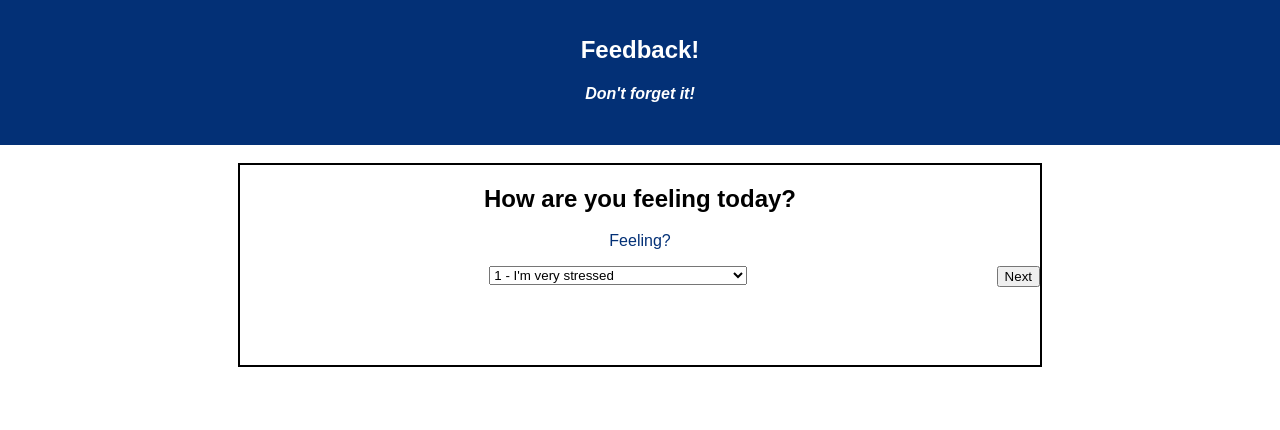
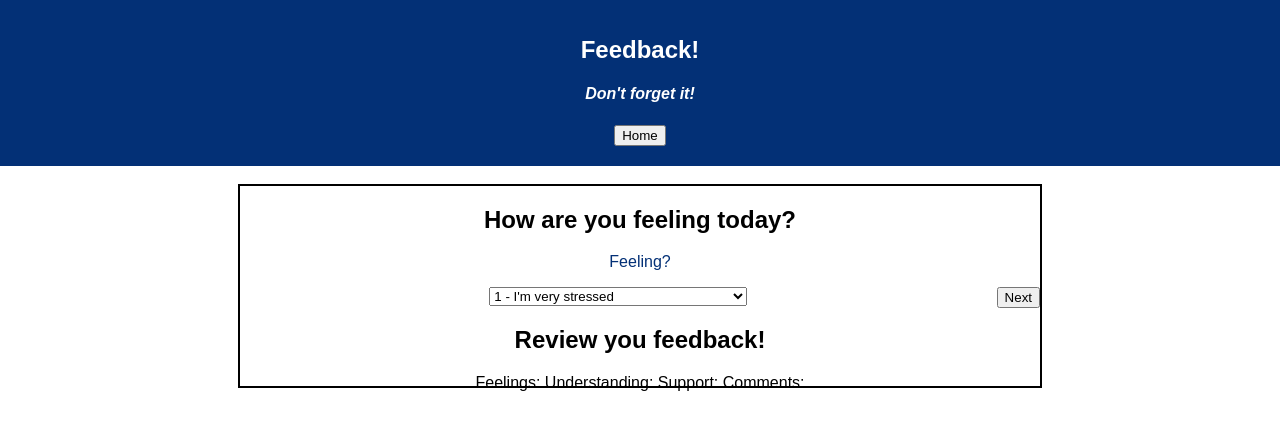
Before and after one commit to johngellert/redux-feedback-loop, a React (Create React App) app: page /#/ in a window 1280 px wide. Shown: the top 430 px of the page. Built offline with nearby package versions, Linux system fonts and the light colour scheme.

Commit message:
add Review component and home button in header

```diff
--- a/src/components/App/App.css
+++ b/src/components/App/App.css
@@ -1,20 +1,5 @@
 .App {
   text-align: center;
-}
-
-.App-header {
-  background-color: #033076;
-  min-height: 70px;
-  padding: 20px;
-  color: white;
-}
-
-.App-title {
-  font-size: 1.5em;
-}
-
-.App-intro {
-  font-size: large;
 }
 
 /* ----------- */
--- a/src/components/App/App.js
+++ b/src/components/App/App.js
@@ -1,6 +1,7 @@
 import React, { Component } from 'react';
 import { HashRouter as Router } from 'react-router-dom';
 // import { HashRouter as Router, Route, Link } from 'react-router-dom';
+import '../App/App.css';
 
 import Header from '../Header/Header';
 import FeedbackForm from '../FeedbackForm/FeedbackForm';
--- a/src/components/FeedbackForm/FeedbackForm.js
+++ b/src/components/FeedbackForm/FeedbackForm.js
@@ -5,6 +5,7 @@ import Feelings from '../Feelings/Feelings';
 import Understanding from '../Understanding/Understanding';
 import Support from '../Support/Support'
 import Comments from '../Comments/Comments';
+import Review from '../Review/Review';
 
 class FeedbackForm extends Component {
 
@@ -16,7 +17,7 @@ class FeedbackForm extends Component {
                         <Route path="/understanding" exact component={Understanding}></Route>
                         <Route path="/support" exact component={Support}></Route>
                         <Route path="/comments" exact component={Comments}></Route>
-
+                        <Review />
                 </div>
             </Router>
         );
--- /dev/null
+++ b/src/components/Header/Header.css
@@ -0,0 +1,18 @@
+.App-header {
+    background-color: #033076;
+    min-height: 70px;
+    padding: 20px;
+    color: white;
+  }
+
+  .App-title {
+    font-size: 1.5em;
+  }
+
+  .App-intro {
+    font-size: large;
+  }
+
+  .App {
+    text-align: center;
+  }
--- a/src/components/Header/Header.js
+++ b/src/components/Header/Header.js
@@ -1,12 +1,21 @@
 import React, { Component } from 'react';
-import '../App/App.css';
+import '../Header/Header.css';
+import { HashRouter as Router, Route } from 'react-router-dom';
+
+import Feelings from '../Feelings/Feelings';
 
 class Header extends Component {
+
+handleClickHome = () => {
+  this.props.history.push('/');
+}
+
   render() {
     return (
         <header className="App-header">
           <h1 className="App-title">Feedback!</h1>
           <h4><i>Don't forget it!</i></h4>
+          <button className="home-button"onClick={this.handleClickHome}>Home</button>
         </header>
     );
   }
--- /dev/null
+++ b/src/components/Review/Review.js
@@ -0,0 +1,26 @@
+import React, { Component } from 'react';
+
+
+class Support extends Component {
+
+    handleClickSubmit = () => {
+
+    }
+
+    render() {
+        return (
+            <>
+                <h2>Review you feedback!</h2>
+                <div>
+                    Feelings:
+                    Understanding:
+                    Support:
+                    Comments:
+                </div>
+
+            </>
+        );
+    }
+}
+
+export default Support;
```
